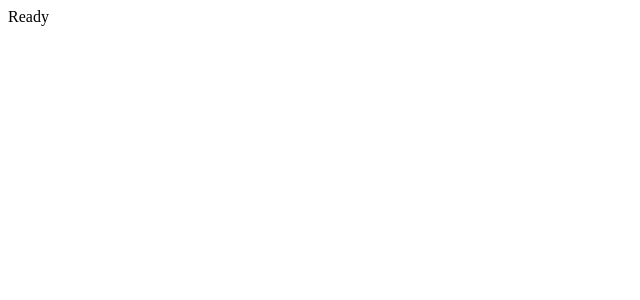
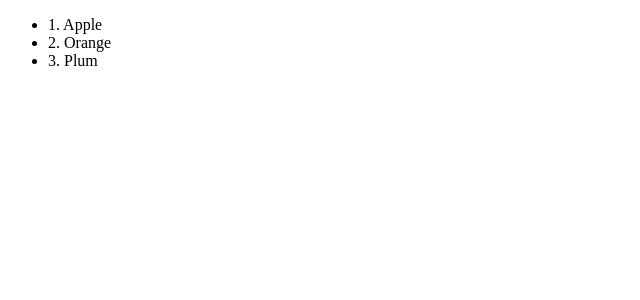
Before and after one commit to craigmckeachie/a16_demos, an Angular app: page / in a window 1280 px wide. Shown: the top 300 px of the page, without its empty margins (0-640 px from the left). Built offline with nearby package versions, Linux system fonts and the light colour scheme.

Commit message:
services

```diff
--- a/src/app/app.component.ts
+++ b/src/app/app.component.ts
@@ -1,8 +1,24 @@
-import { Component } from '@angular/core';
+import { Component, OnInit } from '@angular/core';
+import { FruitService } from './fruit.service';
 
 @Component({
   selector: 'app-root',
-  template: ` Ready `,
-  styles: [],
+  template: `
+    <ul>
+      <li *ngFor="let fruit of fruits; let i = index">
+        {{ i + 1 }}. {{ fruit }}
+      </li>
+    </ul>
+  `,
+  styles: []
 })
-export class AppComponent {}
+export class AppComponent implements OnInit {
+  fruits = [];
+
+  constructor(private fruitService: FruitService) {}
+
+  ngOnInit(): void {
+    this.fruitService.list().subscribe(data => (this.fruits = data));
+    console.log('completed OnInit.');
+  }
+}
--- /dev/null
+++ b/src/app/fruit.service.ts
@@ -0,0 +1,14 @@
+import { Injectable } from '@angular/core';
+import { of, Observable } from 'rxjs';
+import { delay } from 'rxjs/operators';
+
+@Injectable({
+  providedIn: 'root'
+})
+export class FruitService {
+  constructor() {}
+
+  list(): Observable<string[]> {
+    return of(['Apple', 'Orange', 'Plum']).pipe(delay(4000));
+  }
+}
```
